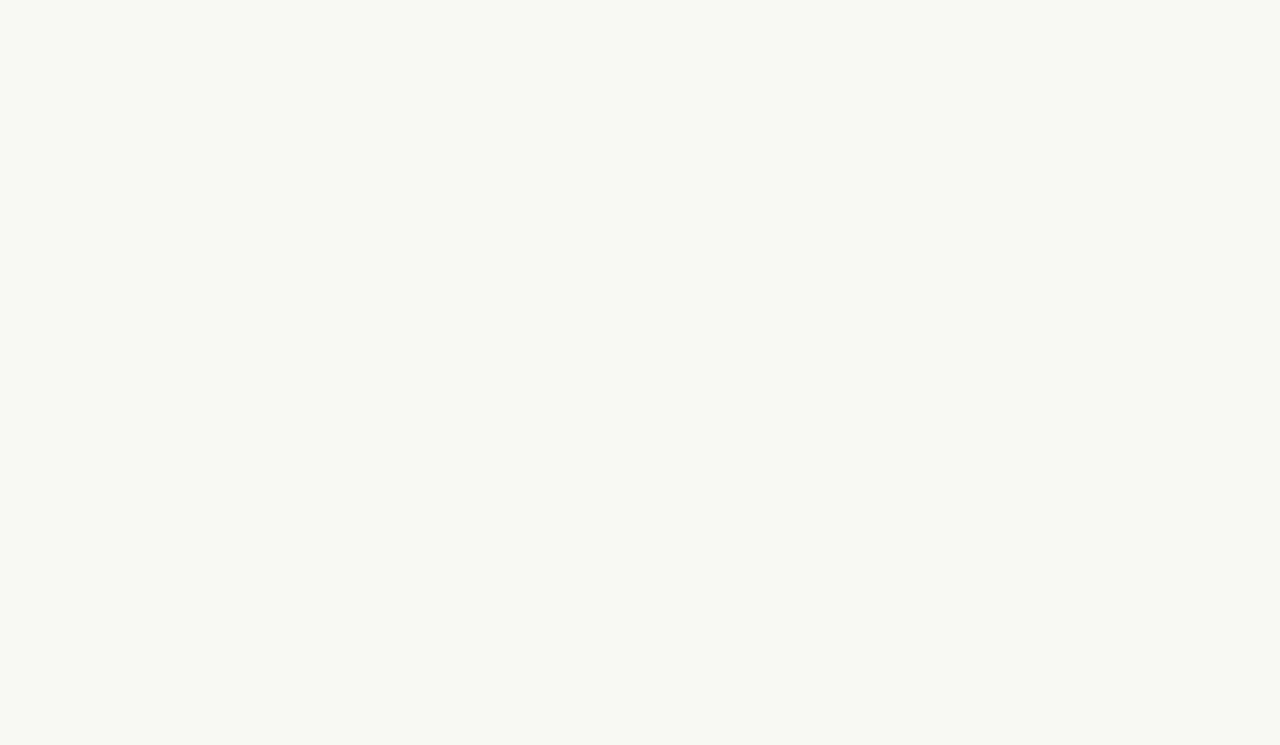
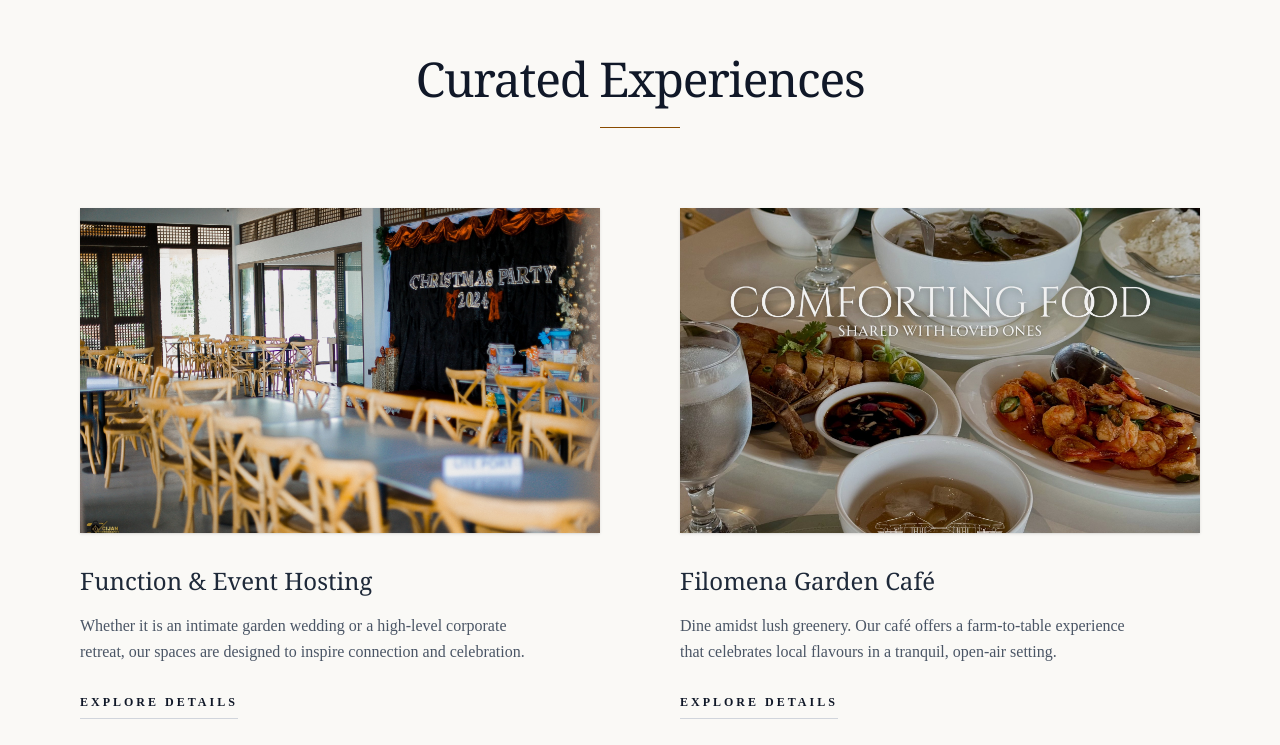
Before and after one commit to jeanecs/new-casa, a React (Vite) app in the folder frontend/: page / in a window 1280 px wide. Shown: the part 1738-2483 px from the top of the page. Before the commit the page ends 1665 px from the top, so only its background shows below. Built offline with nearby package versions, Linux system fonts and the light colour scheme; no server answers.

Commit message:
Add Experiences component to Home page with curated experience details

```diff
--- /dev/null
+++ b/frontend/src/components/Experiences.jsx
@@ -0,0 +1,95 @@
+import React, { useRef } from 'react';
+import gsap from 'gsap';
+import { ScrollTrigger } from 'gsap/ScrollTrigger';
+import { useGSAP } from '@gsap/react';
+
+gsap.registerPlugin(ScrollTrigger);
+
+// Data can be moved to a separate JSON or fetched from your MongoDB later
+const experienceData = [
+  {
+    title: "Function & Event Hosting",
+    description: "Whether it is an intimate garden wedding or a high-level corporate retreat, our spaces are designed to inspire connection and celebration.",
+    image: "/functions.jpg",
+    link: "/services/functions"
+  },
+  {
+    title: "Filomena Garden Café",
+    description: "Dine amidst lush greenery. Our café offers a farm-to-table experience that celebrates local flavours in a tranquil, open-air setting.",
+    image: "/3.jpg",
+    link: "/services/cafe"
+  }
+];
+
+export default function Experiences() {
+  const containerRef = useRef();
+
+  useGSAP(() => {
+    // Elegant reveal animation for the cards
+    gsap.from(".experience-card", {
+      y: 60,
+      opacity: 0,
+      duration: 1.2,
+      stagger: 0.4,
+      ease: "power2.out",
+      scrollTrigger: {
+        trigger: containerRef.current,
+        start: "top 75%", // Triggers when the top of the section is 75% down the screen
+      }
+    });
+  }, { scope: containerRef });
+
+  return (
+    <section
+      ref={containerRef}
+      className="py-32 bg-[#FAF9F6] px-6 md:px-20"
+      id="experiences"
+    >
+      <div className="max-w-7xl mx-auto">
+
+        {/* Header - Mimicking the Banyan Tree minimal luxury style */}
+        <div className="flex flex-col items-center mb-20 text-center">
+          <h2 className="text-4xl md:text-5xl font-serif text-gray-900 mb-6 tracking-tight">
+            Curated Experiences
+          </h2>
+          <div className="w-20 h-[1px] bg-yellow-800" />
+        </div>
+
+        {/* The Two-Column Layout */}
+        <div className="grid grid-cols-1 md:grid-cols-2 gap-20">
+          {experienceData.map((item, idx) => (
+            <div key={idx} className="experience-card group">
+
+              {/* Image with luxury hover effect */}
+              <div className="relative overflow-hidden mb-8 aspect-[16/10] shadow-sm">
+                <img
+                  src={item.image}
+                  alt={item.title}
+                  className="w-full h-full object-cover transition-transform duration-[1.5s] ease-out group-hover:scale-105"
+                />
+                {/* Subtle overlay for depth */}
+                <div className="absolute inset-0 bg-black/5 group-hover:bg-transparent transition-colors duration-500" />
+              </div>
+
+              {/* Textual Content */}
+              <div className="max-w-md">
+                <h3 className="text-2xl font-serif text-gray-800 mb-4 group-hover:text-yellow-900 transition-colors">
+                  {item.title}
+                </h3>
+                <p className="text-gray-600 font-light leading-relaxed mb-6">
+                  {item.description}
+                </p>
+                <a
+                  href={item.link}
+                  className="inline-block text-xs uppercase tracking-[0.25em] font-bold text-gray-900 border-b border-gray-300 pb-2 group-hover:border-yellow-800 transition-all"
+                >
+                  Explore Details
+                </a>
+              </div>
+            </div>
+          ))}
+        </div>
+      </div>
+    </section>
+  );
+}
--- a/frontend/src/pages/Home.jsx
+++ b/frontend/src/pages/Home.jsx
@@ -1,6 +1,7 @@
 import { Hero } from '../components/Hero'; // Make sure the path to your Hero file is correct
 import AboutUs from '../components/AboutUs'
 import React from 'react';
+import Experiences from '../components/Experiences'; // Import the new component
 
 const Home = () => {
 	return (
@@ -8,6 +9,7 @@ const Home = () => {
 			{/* This uses your DM Serif Display font */}
             <Hero />
 			<AboutUs/>
+			<Experiences />
 
 		</div>
 	)
```
Also changed, not shown: frontend/public/functions.jpg (added).
